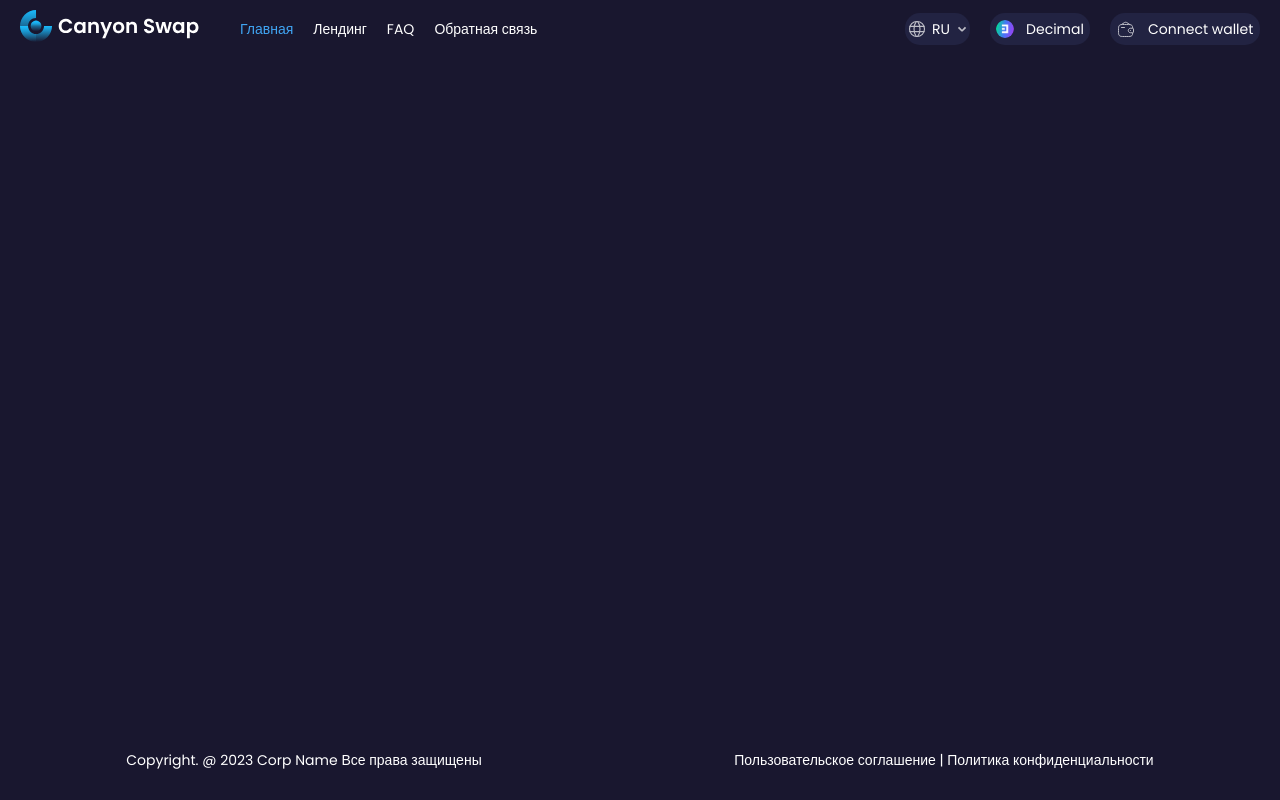
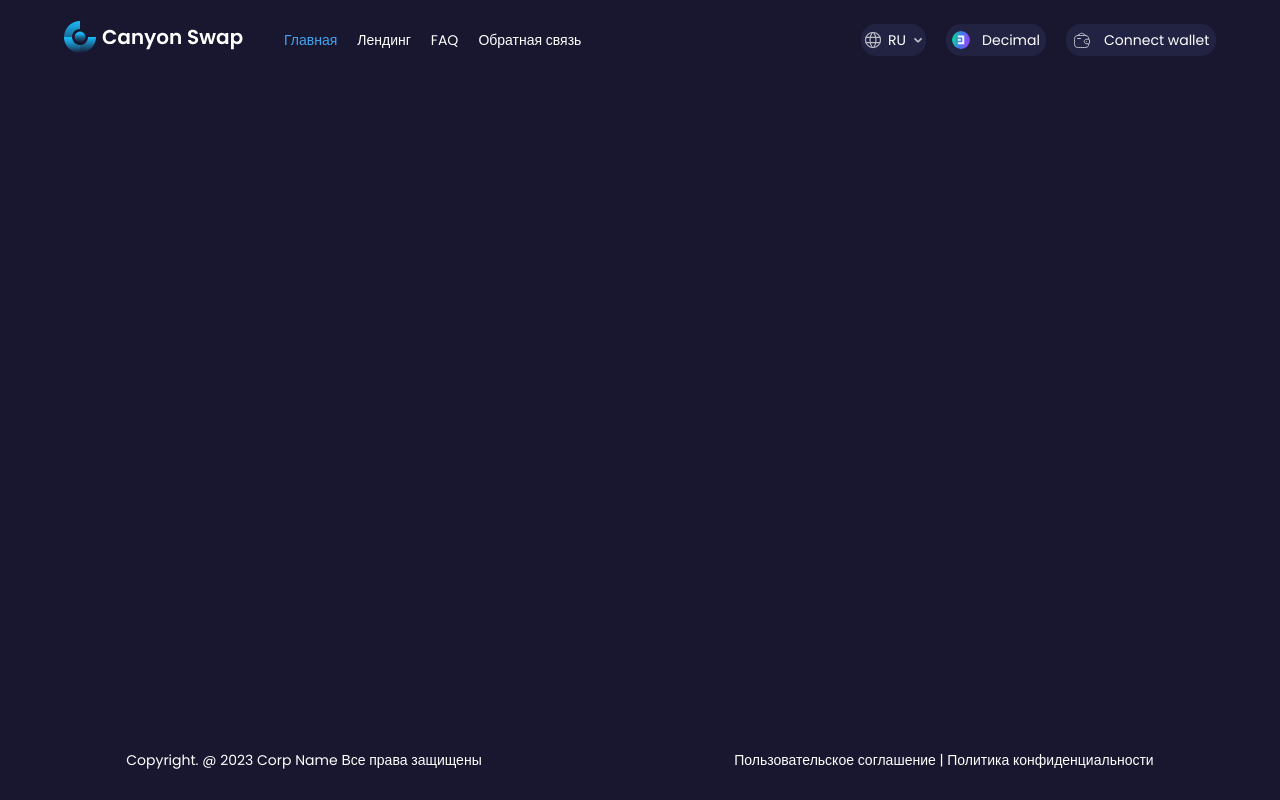
Before and after one commit to MaratReactJs/React-test, a React (Create React App) app: page / in a window 1280 px wide. Built offline with nearby package versions, Linux system fonts and the light colour scheme.

Commit message:
fix header

```diff
--- a/src/components/Header/Header.module.css
+++ b/src/components/Header/Header.module.css
@@ -5,6 +5,8 @@
 	padding: 10px 20px;
 	color: white;
 	font-size: 14px;
+	min-height: 10vh;
+	padding: 0 5%;
 }
 
 .container {
```
